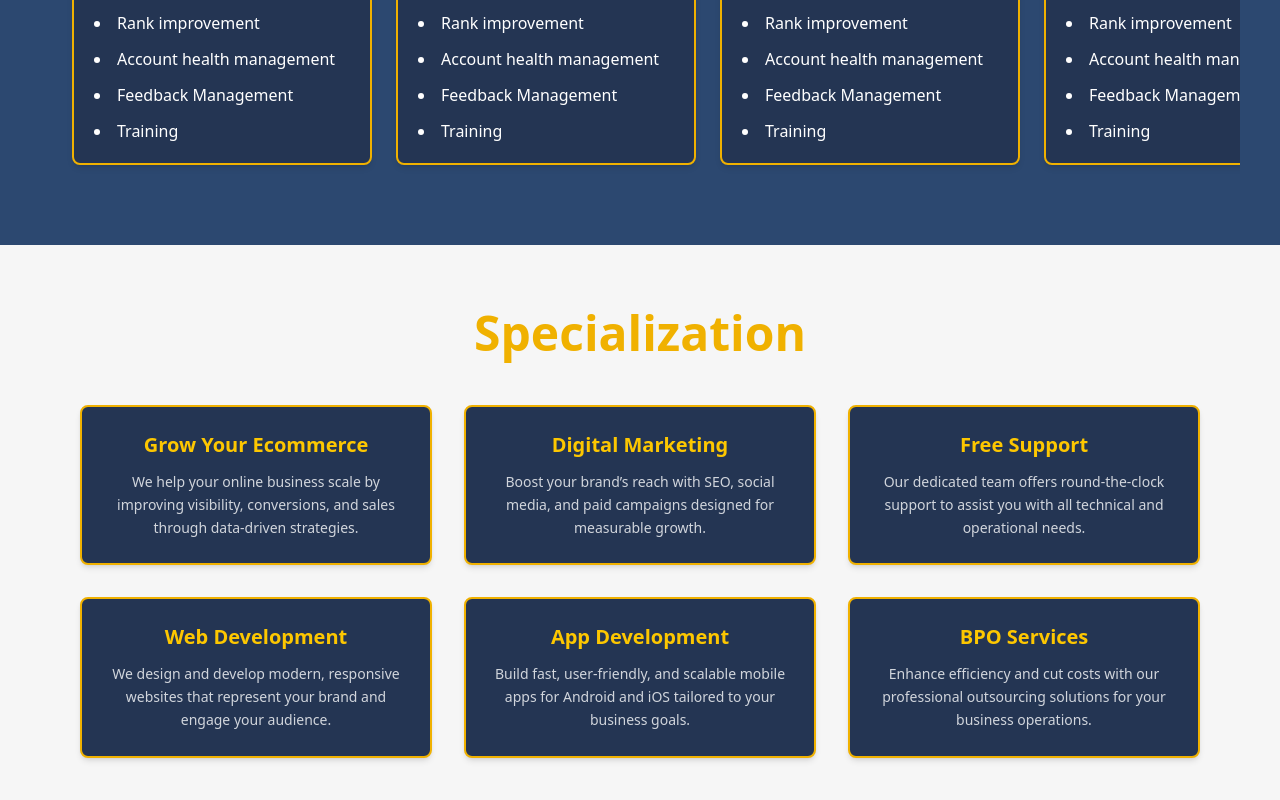
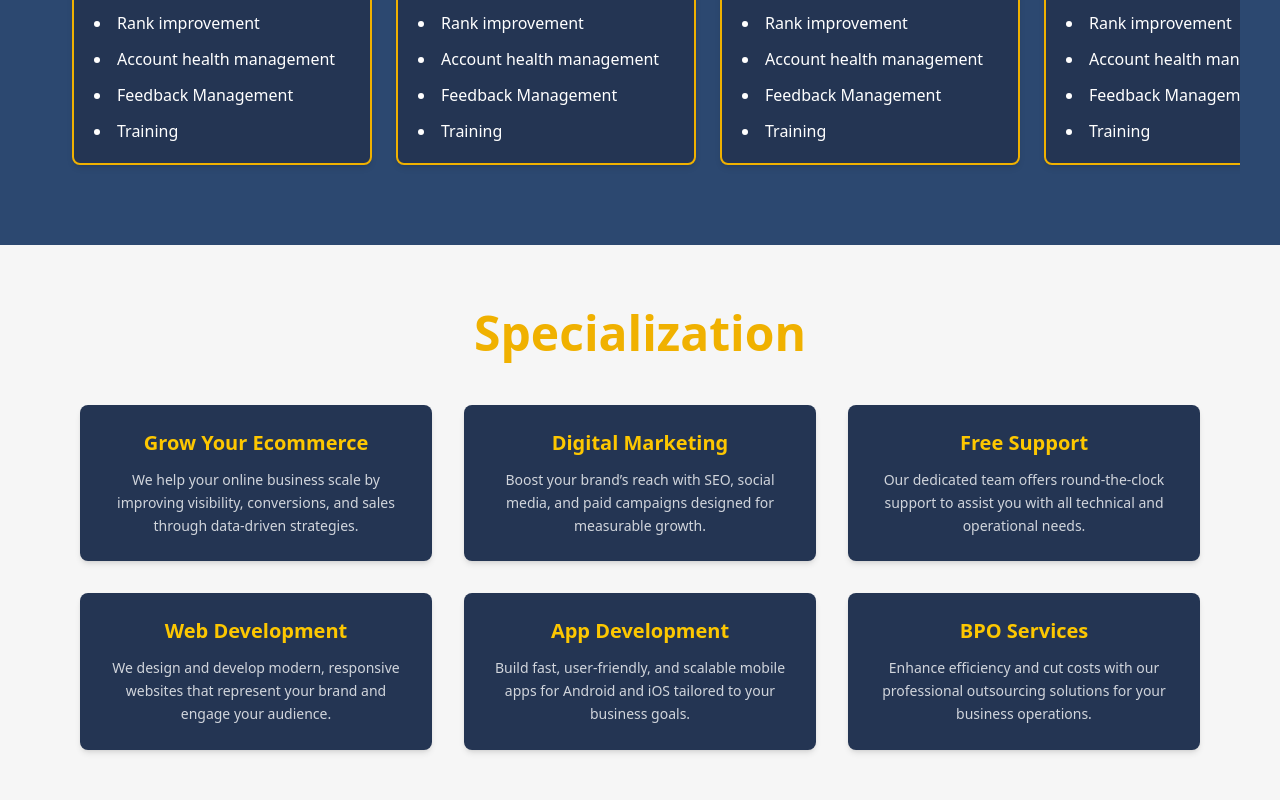
Before and after one commit to vkprajapati96/Tss, a React (Vite) app: page / in a window 1280 px wide. Shown: the part 3387-4187 px from the top of the page. Built offline with nearby package versions, Linux system fonts and the light colour scheme.

Commit message:
first commit

```diff
--- a/src/components/AboutUs.jsx
+++ b/src/components/AboutUs.jsx
@@ -37,9 +37,8 @@ const AboutUs = () => {
 
             <div className="grid grid-cols-2 sm:grid-cols-2 md:grid-cols-3 gap-6 justify-items-center">
               {/* Cards */}
-              {[...Array(6)].map((i) => (
-                <div
-                  key={i}
+              {[...Array(6)].map((idx) => (
+                <div key={idx}
                   className="rounded-2xl flex flex-col items-center border w-[130px] h-[150px]"
                 >
                   <p className="mt-4 text-3xl font-bold">1000+</p>
--- a/src/components/Specialization.jsx
+++ b/src/components/Specialization.jsx
@@ -41,8 +41,8 @@ const Specialization = () => {
         {services.map((service, i) => (
           <div
             key={i}
-            className="bg-[#243553] border-2 border-yellow-500 rounded-lg p-6 shadow-md
-                       hover:scale-105 hover:shadow-[0_0_25px_rgba(255,215,0,0.5)]
+            className="bg-[#243553]  border-yellow-500 rounded-lg p-6 shadow-md
+                       hover:scale-105 hover:shadow-[0_0_25px_rgba(255,255,0,0.5)]
                        transition-all duration-300 text-white"
           >
             <h3 className="text-xl font-semibold text-yellow-400 mb-3 text-center">
```
